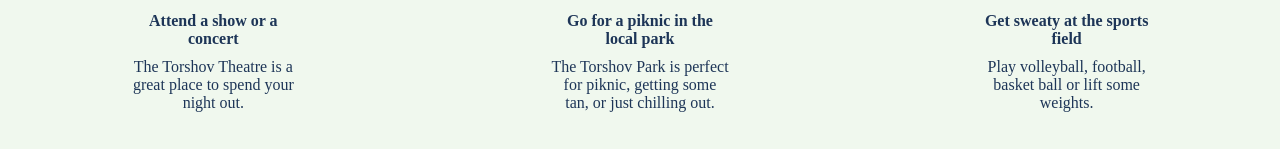
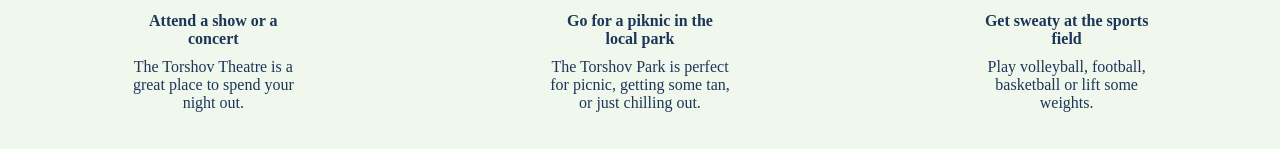
Before and after one commit to Aditya-Janrao/Homepage, a plain HTML site: page index.html in a window 1280 px wide. Shown: the part 611-773 px from the top of the page. Drawn offline with Linux system fonts and the light colour scheme.

Commit message:
Update index.html

```diff
--- a/index.html
+++ b/index.html
@@ -33,7 +33,7 @@
                  Go for a piknic in the local park
              </p>
              <p class="caption">
-                 The Torshov Park is perfect for piknic, getting some tan, or just chilling out.
+                 The Torshov Park is perfect for picnic, getting some tan, or just chilling out.
              </p>
          </div>
 
@@ -43,7 +43,7 @@
                  Get sweaty at the sports field
              </p>
              <p class="caption">
-                 Play volleyball, football, basket ball or lift some weights.
+                 Play volleyball, football, basketball or lift some weights.
              </p>
          </div>
         </div>
```
